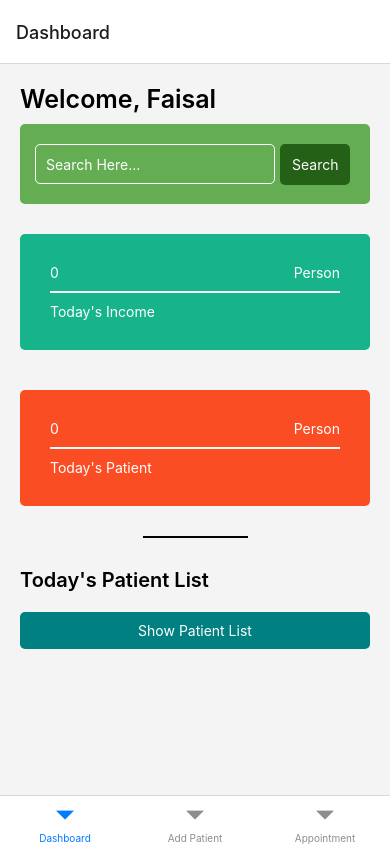
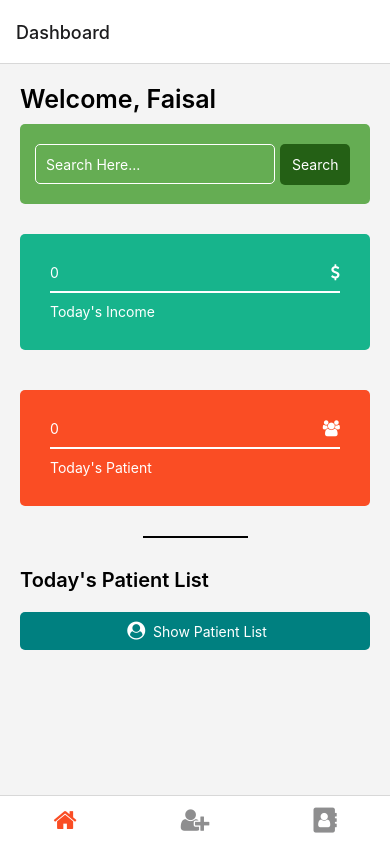
Before and after one commit to Faisal0385/medikartapp, a React Native app: screen / in a window 390 px wide. Built offline with nearby package versions, Linux system fonts and the light colour scheme.

Commit message:
vector icons updated

```diff
--- a/App.js
+++ b/App.js
@@ -1,5 +1,6 @@
 import MainNavigator from "./src/navigations/MainNavigator";
 import { NavigationContainer } from "@react-navigation/native";
+import FontAwesomeIcon from "react-native-vector-icons/FontAwesome";
 
 export default function App() {
   return (
--- a/package.json
+++ b/package.json
@@ -18,7 +18,8 @@
     "react-native": "0.74.5",
     "react-native-gesture-handler": "^2.19.0",
     "react-native-safe-area-context": "^4.11.0",
-    "react-native-screens": "^3.34.0"
+    "react-native-screens": "^3.34.0",
+    "react-native-vector-icons": "^10.2.0"
   },
   "devDependencies": {
     "@babel/core": "^7.20.0"
--- a/src/components/DashboardCard.jsx
+++ b/src/components/DashboardCard.jsx
@@ -1,13 +1,14 @@
 import { Pressable, StyleSheet, Text, View } from "react-native";
 import React from "react";
 import { COLOR_WHITE } from "../utils/colors";
+import FontAwesomeIcon from "react-native-vector-icons/FontAwesome";
 
 const DashboardCard = () => {
   return (
     <View style={styles.cardStyle}>
       <View style={{ flexDirection: "row", justifyContent: "space-between" }}>
         <Text style={{ color: COLOR_WHITE }}>0</Text>
-        <Text style={{ color: COLOR_WHITE }}>Person</Text>
+        <Text style={{ color: COLOR_WHITE }}> <FontAwesomeIcon name="dollar" size={16} /></Text>
       </View>
       <View
         style={{
--- a/src/navigations/BottomNavigator.jsx
+++ b/src/navigations/BottomNavigator.jsx
@@ -3,15 +3,49 @@ import { createBottomTabNavigator } from "@react-navigation/bottom-tabs";
 import DashboardScreen from "../screens/DashboardScreen/DashboardScreen";
 import PatientInfoScreen from "../screens/PatientInfoScreen/PatientInfoScreen";
 import AppointmentScreen from "../screens/AppointmentScreen/AppointmentScreen";
+import FontAwesomeIcon from "react-native-vector-icons/FontAwesome";
 
 const Tab = createBottomTabNavigator();
 
 const BottomNavigator = () => {
   return (
-    <Tab.Navigator>
-      <Tab.Screen name="Dashboard" component={DashboardScreen} />
-      <Tab.Screen name="Patient Info" component={PatientInfoScreen} options={{ headerShown: false, tabBarLabel:"Add Patient" }}/>
-      <Tab.Screen name="Appointment" component={AppointmentScreen} options={{ headerShown: false }}/>
+    <Tab.Navigator
+      screenOptions={{
+        tabBarActiveTintColor: "#FA4D24",
+      }}
+    >
+      <Tab.Screen
+        name="Dashboard"
+        component={DashboardScreen}
+        options={{
+          tabBarShowLabel: false,
+          tabBarIcon: ({ color, size }) => (
+            <FontAwesomeIcon name="home" color={color} size={size} />
+          ),
+        }}
+      />
+      <Tab.Screen
+        name="Patient Info"
+        component={PatientInfoScreen}
+        options={{
+          headerShown: false,
+          tabBarShowLabel: false,
+          tabBarIcon: ({ color, size }) => (
+            <FontAwesomeIcon name="user-plus" color={color} size={size} />
+          ),
+        }}
+      />
+      <Tab.Screen
+        name="Appointment"
+        component={AppointmentScreen}
+        options={{
+          headerShown: false,
+          tabBarShowLabel: false,
+          tabBarIcon: ({ color, size }) => (
+            <FontAwesomeIcon name="address-book" color={color} size={size} />
+          ),
+        }}
+      />
     </Tab.Navigator>
   );
 };
--- a/src/screens/DashboardScreen/DashboardScreen.jsx
+++ b/src/screens/DashboardScreen/DashboardScreen.jsx
@@ -12,6 +12,7 @@ import DashboardCard from "../../components/DashboardCard";
 import { COLOR_BLACK, COLOR_WHITE } from "../../utils/colors";
 import { useNavigation } from "@react-navigation/native";
 import SubHeadingTitle from "../../components/SubHeadingTitle";
+import FontAwesomeIcon from "react-native-vector-icons/FontAwesome"
 
 const DashboardScreen = () => {
   const navigation = useNavigation();
@@ -47,7 +48,7 @@ const DashboardScreen = () => {
             style={{ flexDirection: "row", justifyContent: "space-between" }}
           >
             <Text style={{ color: "white" }}>0</Text>
-            <Text style={{ color: "white" }}>Person</Text>
+            <Text style={{ color: "white" }}><FontAwesomeIcon name="users" size={16} /></Text>
           </View>
           <View
             style={{
@@ -71,7 +72,7 @@ const DashboardScreen = () => {
         </View>
         <SubHeadingTitle title="Today's Patient List" />
         <TouchableOpacity style={styles.button} onPress={goToPatientListScreen}>
-          <Text style={{ color: COLOR_WHITE }}>Show Patient List</Text>
+          <Text style={{ color: COLOR_WHITE }}> <FontAwesomeIcon name="user-circle" size={18}/>  Show Patient List</Text>
         </TouchableOpacity>
       </SafeAreaView>
     </View>
```
Also changed, not shown: 1 other file (tests, documents, lock files or other folders).
